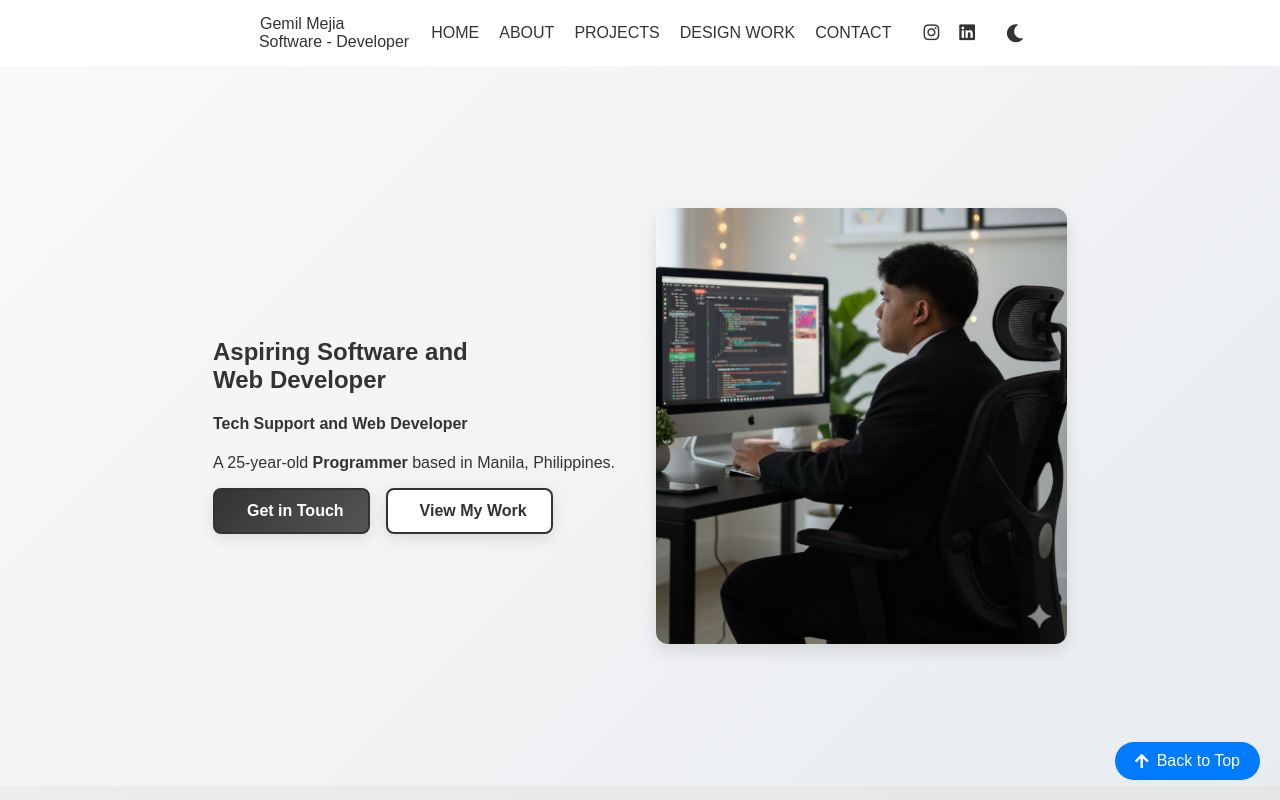
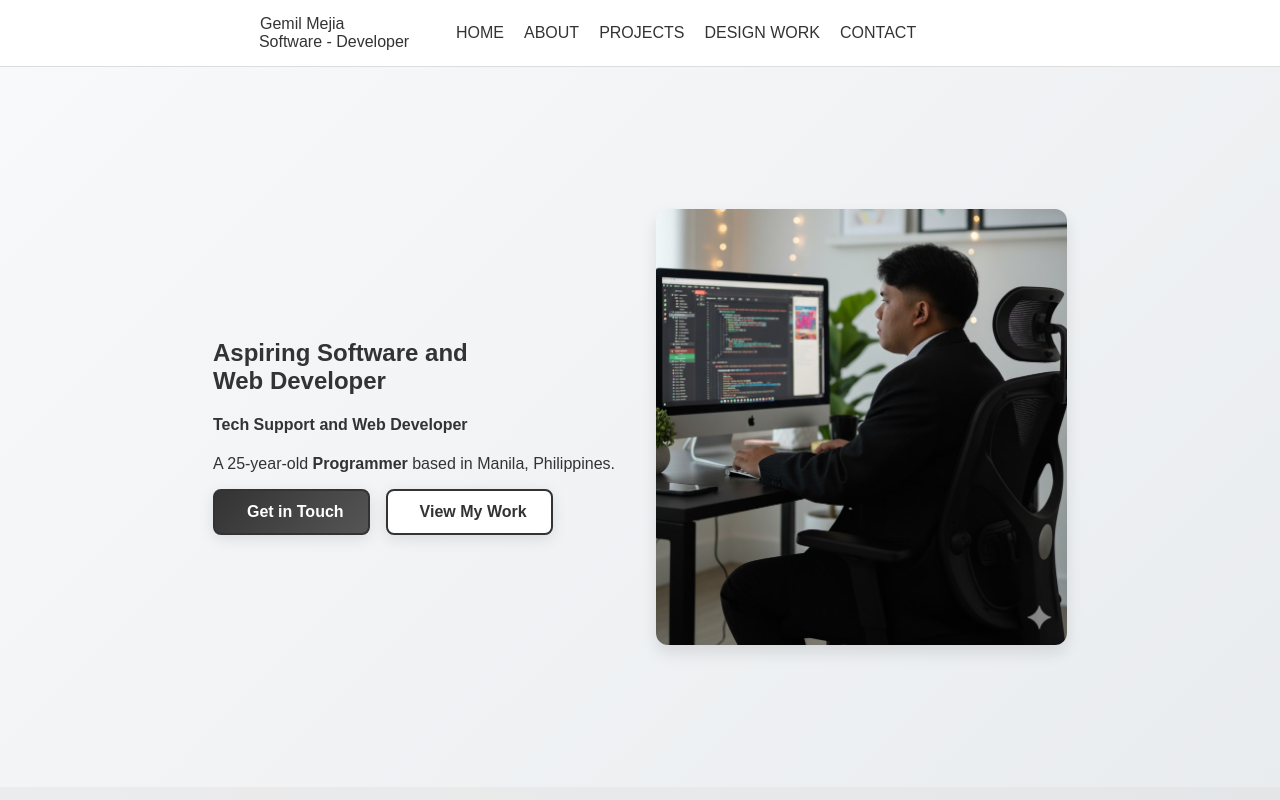
Before and after one commit to gemilmejia/portfolio, an Angular app: page / in a window 1280 px wide. Shown: the top 800 px of the page. Built offline with nearby package versions, Linux system fonts and the light colour scheme.

Commit message:
fix: Update app.component.html and app.component.ts

```diff
--- a/src/app/app.component.html
+++ b/src/app/app.component.html
@@ -1,123 +1,45 @@
-<!DOCTYPE html>
-<html lang="en">
-<head>
-  <!-- Meta tags -->
-  <meta charset="UTF-8">
-  <meta name="viewport" content="width=device-width, initial-scale=1.0">
-  <title>Gemil</title>
+<!-- Angular app layout (dark/light is handled by body.dark-mode + CSS variables in styles.scss) -->
+<h1 style="display:none">Hello, my-portfolio</h1>
 
-  <!-- Font Awesome CDN (fixed) -->
-  <link href="https://cdnjs.cloudflare.com/ajax/libs/font-awesome/5.15.4/css/all.min.css" rel="stylesheet">
+<nav class="navbar">
+  <!-- Brand -->
+  <div class="navbar-brand-container">
+    <a class="navbar-brand" href="#">Gemil Mejia</a>
+    <br />&nbsp;&nbsp;<span>Software - Developer</span>
+  </div>
 
-  <!-- Custom Styles -->
-  <style>
-    /* Reset */
-    body, html {
-      margin: 0;
-      padding: 0;
-      font-family: Arial, sans-serif;
-      transition: background 0.3s, color 0.3s;
-    }
+  <!-- Center Links -->
+  <div class="navbar-links">
+    <a href="#" (click)="scrollToSection('hero'); $event.preventDefault()">HOME</a>
+    <a href="#" (click)="scrollToSection('about'); $event.preventDefault()">ABOUT</a>
+    <a href="#" (click)="scrollToSection('projects'); $event.preventDefault()">PROJECTS</a>
+    <a href="#" (click)="scrollToSection('design'); $event.preventDefault()">DESIGN WORK</a>
+    <a href="#" (click)="scrollToSection('contact'); $event.preventDefault()">CONTACT</a>
+  </div>
 
-    /* Navbar */
-    .navbar {
-      display: flex;
-      justify-content: space-between;
-      align-items: center;
-      padding: 15px 250px;
-      background: #fff;
-      border-bottom: 1px solid #ddd;
-    }
+  <!-- Right Side -->
+  <div class="navbar-right">
+    <a href="https://www.instagram.com/mejiagemil_/" target="_blank" class="social-icon">
+      <i class="fab fa-instagram"></i>
+    </a>
+    <a href="https://www.linkedin.com/in/gemil-m-365346217/" target="_blank" class="social-icon">
+      <i class="fab fa-linkedin"></i>
+    </a>
 
-    .navbar a {
-      margin: 0 10px;
-      text-decoration: none;
-      color: #333;
-      font-weight: 500;
-    }
+    <!-- Dark Mode Button -->
+    <button id="darkModeToggle" class="dark-mode-toggle" (click)="toggleDarkMode()">
+      <i class="fas fa-moon"></i>
+    </button>
+  </div>
+</nav>
 
-    .navbar a.active {
-      border-bottom: 2px solid #007bff;
-    }
+<app-hero (scrollToSection)="scrollToSection($event)"></app-hero>
+<app-about></app-about>
+<app-projects></app-projects>
+<app-design></app-design>
+<app-contact [contact]="contact" (submitForm)="onSubmit($event)"></app-contact>
 
-    .navbar-right {
-      display: flex;
-      align-items: center;
-    }
-
-    .social-icon {
-      margin: 0 8px;
-      color: #333;
-      font-size: 18px;
-      transition: color 0.3s;
-    }
-
-    .social-icon:hover {
-      color: #007bff;
-    }
-
-    .dark-mode-toggle {
-      margin-left: 15px;
-      background: none;
-      border: none;
-      font-size: 18px;
-      cursor: pointer;
-      color: #333;
-    }
-
-    /* Dark Mode */
-    .dark-mode {
-      background: #121212;
-      color: #f1f1f1;
-    }
-
-    .dark-mode .navbar {
-      background: #1e1e1e;
-      border-bottom: 1px solid #444;
-    }
-
-    .dark-mode .navbar a {
-      color: #f1f1f1;
-    }
-
-    .dark-mode .social-icon,
-    .dark-mode .dark-mode-toggle {
-      color: #f1f1f1;
-    }
-  </style>
-</head>
-<body>
-
-
-
-  <!-- Angular Router Outlet -->
-  <router-outlet></router-outlet>
-
-  <!-- Dark Mode Script -->
-  <script>
-    document.addEventListener("DOMContentLoaded", function () {
-      const darkModeToggle = document.getElementById("darkModeToggle");
-      const icon = darkModeToggle.querySelector("i");
-
-      // Load preference
-      if (localStorage.getItem("darkMode") === "enabled") {
-        document.body.classList.add("dark-mode");
-        icon.classList.replace("fa-moon", "fa-sun");
-      }
-
-      // Toggle Dark Mode
-      darkModeToggle.addEventListener("click", function () {
-        document.body.classList.toggle("dark-mode");
-
-        if (document.body.classList.contains("dark-mode")) {
-          localStorage.setItem("darkMode", "enabled");
-          icon.classList.replace("fa-moon", "fa-sun");
-        } else {
-          localStorage.setItem("darkMode", "disabled");
-          icon.classList.replace("fa-sun", "fa-moon");
-        }
-      });
-    });
-  </script>
-</body>
-</html>
+<!-- Back to Top Button -->
+<button id="backToTopBtn" class="back-to-top-btn" (click)="scrollToTop()">
+  <i class="fas fa-arrow-up"></i> Back to Top
+</button>
--- a/src/app/app.component.ts
+++ b/src/app/app.component.ts
@@ -1,21 +1,39 @@
 import { Component, OnInit } from '@angular/core';
-import {
-  RouterOutlet,
-  RouterLink,
-  RouterLinkActive,
-  Router,
-} from '@angular/router';
+import { RouterOutlet, Router } from '@angular/router';
+
+import { HeroComponent } from './hero/hero.component';
+import { AboutComponent } from './about/about.component';
+import { ProjectsComponent } from './projects/projects.component';
+import { DesignComponent } from './design/design.component';
+import { ContactComponent } from './contact/contact.component';
+
 
 @Component({
   selector: 'app-root',
   standalone: true,
-  imports: [RouterOutlet], // i remove RouterLink, RouterLinkActive //
+  imports: [
+    RouterOutlet,
+    HeroComponent,
+    AboutComponent,
+    ProjectsComponent,
+    DesignComponent,
+    ContactComponent,
+  ],
+
   templateUrl: './app.component.html',
   styleUrls: ['./app.component.scss'],
 })
 export class AppComponent implements OnInit {
   title = 'my-portfolio';
   isDarkMode: boolean = false; // Declare the dark mode property
+
+  contact = {
+    name: '',
+    email: '',
+    subject: '',
+    message: '',
+  };
+
 
   constructor(private router: Router) {}
 
@@ -46,12 +64,23 @@ export class AppComponent implements OnInit {
     }
   }
 
-  scrollToSection(fragment: string): void {
-    this.router.navigate([], { fragment }).then(() => {
-      const element = document.getElementById(fragment);
+  scrollToSection(section: string): void {
+    this.router.navigate([], { fragment: section }).then(() => {
+      const element = document.getElementById(section);
       if (element) {
         element.scrollIntoView({ behavior: 'smooth' });
       }
     });
   }
+
+  scrollToTop(): void {
+    window.scrollTo({ top: 0, behavior: 'smooth' });
+  }
+
+  onSubmit(form: any): void {
+    // existing ContactComponent emits raw form; keep current behavior placeholder
+    // Replace with real API call if needed.
+    console.log('Contact form submitted:', form);
+  }
+
 }
```
